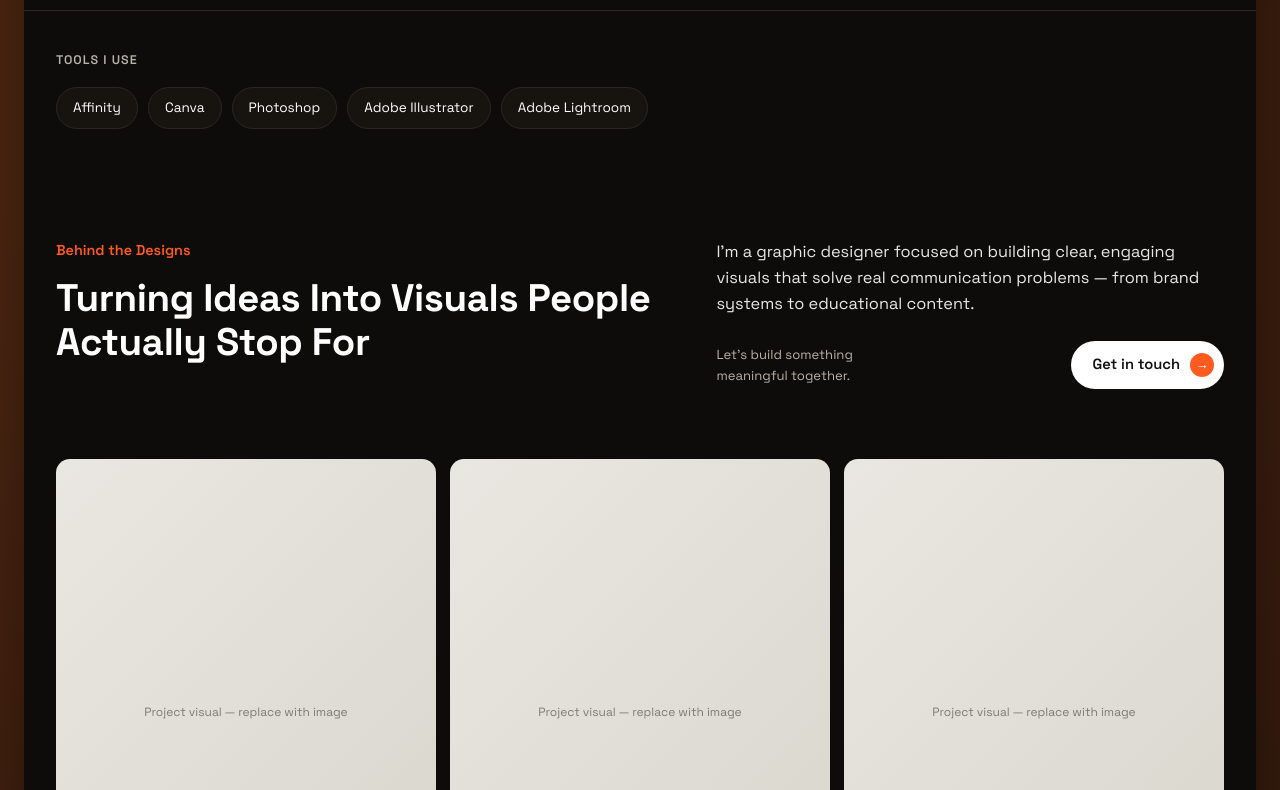
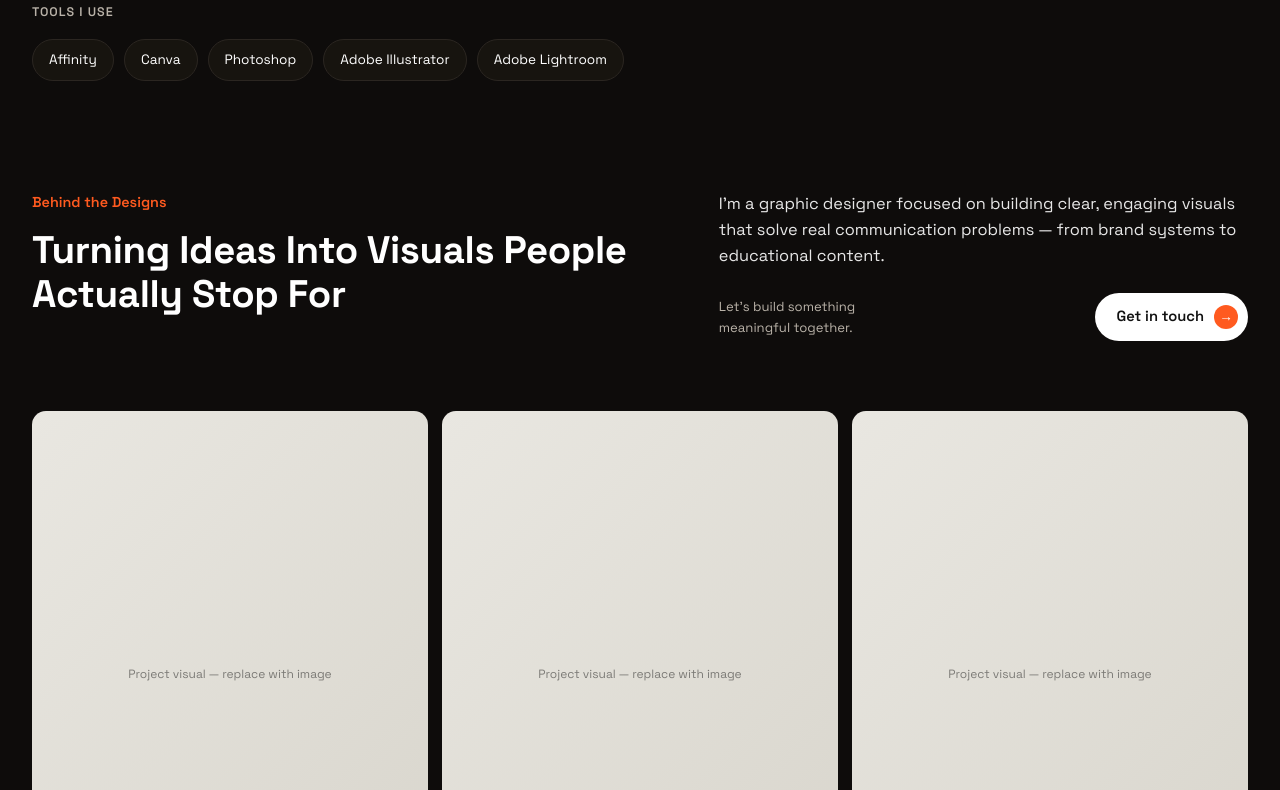
Before and after one commit to BamzolinLabs/BamzolinLabs, a plain HTML site: page index.html in a window 1280 px wide. Shown: the part 641-1431 px from the top of the page. Drawn offline with Linux system fonts and the light colour scheme; a web font is replaced by a local one.

Commit message:
Update index.html

```diff
--- a/index.html
+++ b/index.html
@@ -39,15 +39,11 @@
   *{box-sizing:border-box; margin:0; padding:0;}
   html{scroll-behavior:smooth;}
   body{
-    background:
-      radial-gradient(circle at 20% 10%, #5a2c14 0%, transparent 45%),
-      radial-gradient(circle at 90% 90%, #2a1108 0%, transparent 55%),
-      #0A0806;
+    background:var(--bg);
     color:var(--ink);
     font-family:var(--font-body);
     line-height:1.6;
     -webkit-font-smoothing:antialiased;
-    padding:28px 16px;
   }
   a{color:inherit;}
   a:focus-visible, button:focus-visible{outline:2px solid var(--accent); outline-offset:3px;}
@@ -83,18 +79,15 @@
   }
 
   .canvas{
-    max-width:900px;
+    max-width:1800px;
     margin:0 auto;
-    border-radius:28px;
     overflow:hidden;
     background:var(--bg);
-    box-shadow:0 40px 90px rgba(0,0,0,0.5);
   }
   .wrap{max-width:820px; margin:0 auto; padding:0 32px;}
 
   @media (min-width:1100px){
-    body{padding:48px 24px;}
-    .canvas{max-width:1240px; border-radius:32px;}
+    .canvas{max-width:1800px;}
     .wrap{max-width:1120px;}
     nav{padding:32px 48px;}
     .hero-body{padding:28px 48px 0;}
@@ -112,10 +105,6 @@
     .cs-visual-grid{grid-template-columns:repeat(3, 1fr);}
     .hero-headline{font-size:clamp(2.4rem, 4.5vw, 3.6rem); max-width:11ch;}
     .behind h2{font-size:clamp(2rem, 3.2vw, 2.8rem);}
-  }
-
-  @media (min-width:1500px){
-    .canvas{max-width:1400px;}
   }
 
   /* HERO (nav + gradient panel) */
```
